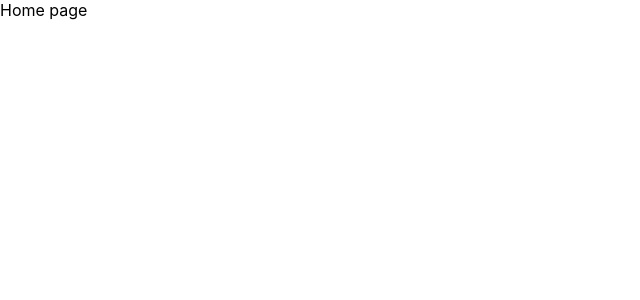
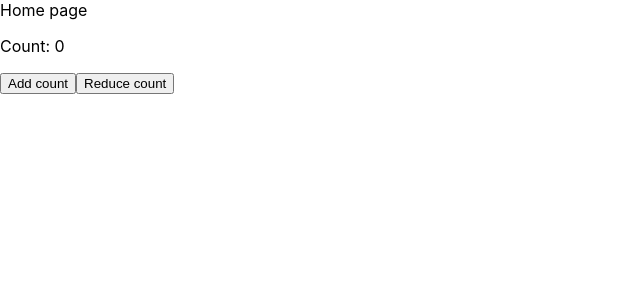
Before and after one commit to meinu-chan/social-network-front-end, a React (Create React App) app: page / in a window 1280 px wide. Shown: the top 300 px of the page, without its empty margins (0-640 px from the left). Built offline with nearby package versions, Linux system fonts and the light colour scheme.

Commit message:
connected redux and example how use it

```diff
--- a/package.json
+++ b/package.json
@@ -13,8 +13,10 @@
     "axios": "^0.24.0",
     "react": "^17.0.2",
     "react-dom": "^17.0.2",
+    "react-redux": "^7.2.6",
     "react-router-dom": "^6.2.1",
     "react-scripts": "5.0.0",
+    "redux": "^4.1.2",
     "typescript": "^4.5.4",
     "web-vitals": "^2.1.2"
   },
@@ -41,5 +43,8 @@
       "last 1 firefox version",
       "last 1 safari version"
     ]
+  },
+  "devDependencies": {
+    "redux-devtools-extension": "^2.13.9"
   }
 }
--- a/src/App.tsx
+++ b/src/App.tsx
@@ -1,9 +1,15 @@
 import React from 'react';
+import { Provider } from 'react-redux';
 import './App.css';
 import RouterWrapper from './router/RouterWrapper';
+import store from './store';
 
 function App() {
-  return <RouterWrapper />;
+  return (
+    <Provider store={store}>
+      <RouterWrapper />
+    </Provider>
+  );
 }
 
 export default App;
--- a/src/containers/Home/index.jsx
+++ /dev/null
@@ -1,7 +0,0 @@
-import React from 'react';
-
-function Home() {
-  return <div>Home page</div>;
-}
-
-export default Home;
--- /dev/null
+++ b/src/containers/Home/index.tsx
@@ -0,0 +1,31 @@
+import React from 'react';
+import { useDispatch, useSelector } from 'react-redux';
+import { Dispatch } from 'redux';
+import { IRootReducerState } from '../../store';
+import {
+  IAction as DefaultReducerAction,
+  ReducerType as DefaultReducerType,
+} from '../../store/defaultReducer';
+
+function Home() {
+  const dispatch = useDispatch<Dispatch<DefaultReducerAction>>();
+  const count = useSelector<IRootReducerState>(({ defaultReducer }) => defaultReducer.count);
+
+  const addCount = (count: number) =>
+    dispatch({ type: DefaultReducerType.ADD_COUNT, payload: { count } });
+  const reduceCount = (count: number) =>
+    dispatch({ type: DefaultReducerType.REDUCE_COUNT, payload: { count } });
+
+  return (
+    <>
+      <div>Home page</div>
+      <p>Count: {count}</p>
+      <div>
+        <button onClick={() => addCount(Number(prompt()))}>Add count</button>
+        <button onClick={() => reduceCount(Number(prompt()))}>Reduce count</button>
+      </div>
+    </>
+  );
+}
+
+export default Home;
--- /dev/null
+++ b/src/store/defaultReducer.ts
@@ -0,0 +1,31 @@
+import { Action } from 'redux';
+
+export interface IDefaultState {
+  count: number;
+}
+
+export enum ReducerType {
+  ADD_COUNT = 'ADD_COUNT',
+  REDUCE_COUNT = 'REDUCE_COUNT',
+}
+
+export interface IAction extends Action<ReducerType> {
+  payload: IDefaultState;
+}
+
+const defaultState: IDefaultState = {
+  count: 0,
+};
+
+export const defaultReducer = (state = defaultState, { type, payload }: IAction) => {
+  switch (type) {
+    case ReducerType.ADD_COUNT:
+      return { ...state, count: state.count + payload.count };
+
+    case ReducerType.REDUCE_COUNT:
+      return { ...state, count: state.count - payload.count };
+
+    default:
+      return state;
+  }
+};
--- /dev/null
+++ b/src/store/index.ts
@@ -0,0 +1,13 @@
+import { combineReducers, createStore } from 'redux';
+import { composeWithDevTools } from 'redux-devtools-extension';
+import { defaultReducer, IDefaultState } from './defaultReducer';
+
+export interface IRootReducerState {
+  defaultReducer: IDefaultState;
+}
+
+const rootReducer = combineReducers({ defaultReducer });
+
+export default process.env.NODE_ENV === 'development'
+  ? createStore(rootReducer, composeWithDevTools())
+  : createStore(rootReducer);
```
